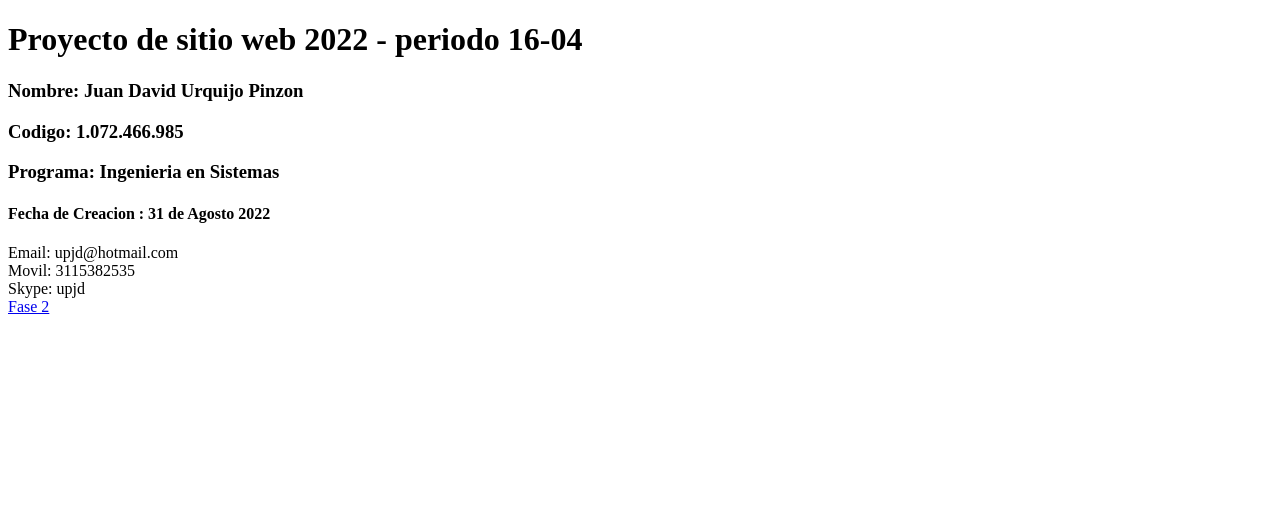
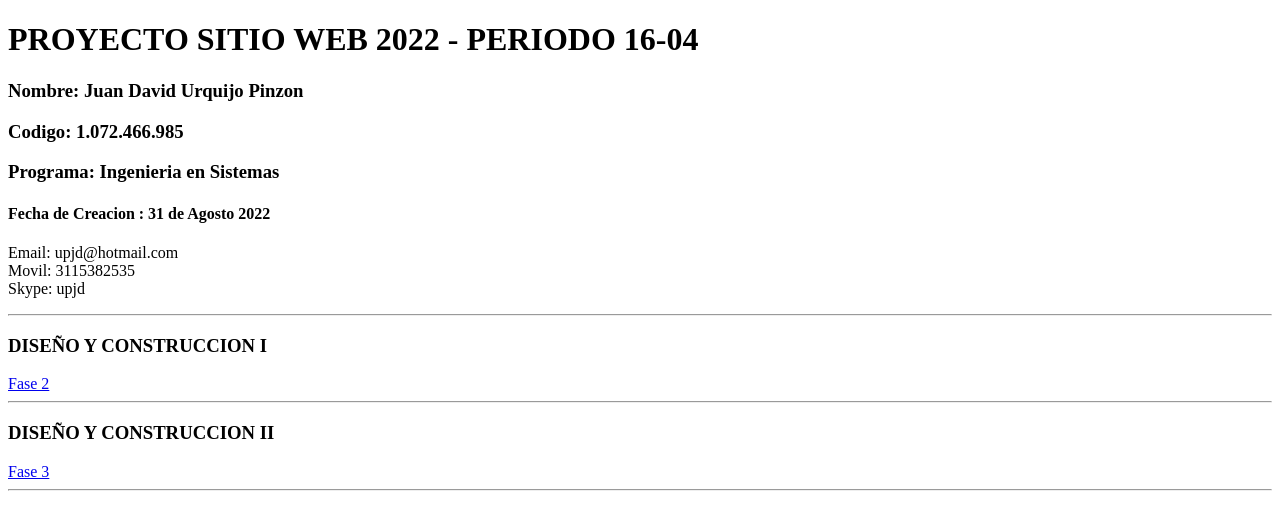
Before and after one commit to Juanchourquijo/DSW-JUAN-URQUIJO-, a plain HTML site: page index.html in a window 1280 px wide. Drawn offline with Linux system fonts and the light colour scheme.

Commit message:
avance 2

```diff
--- a/index.html
+++ b/index.html
@@ -9,14 +9,21 @@
 </head>
 
 <body>
-    <h1> Proyecto de sitio web 2022 - periodo 16-04 </h1>
+    <h1> PROYECTO SITIO WEB 2022 - PERIODO 16-04 </h1>
     <h3> Nombre: Juan David Urquijo Pinzon </h3>
     <h3>Codigo: 1.072.466.985</h3>
     <h3> Programa: Ingenieria en Sistemas</h3>
     <h4>Fecha de Creacion : 31 de Agosto 2022</h4>
     <p>
-        Email: upjd@hotmail.com <br> Movil: 3115382535 <br> Skype: upjd <br><a href="fase2/design.html">Fase 2</a>
+        Email: upjd@hotmail.com <br> Movil: 3115382535 <br> Skype: upjd <br>
         <p>
+            <hr>
+            <h3>DISEÑO Y CONSTRUCCION I </h3>
+            <a href="fase2/design.html">Fase 2</a>
+            <hr>
+            <h3>DISEÑO Y CONSTRUCCION II </h3>
+            <a href="fase3/index.html">Fase 3</a>
+            <hr>
 </body>
 
 </html>
```
